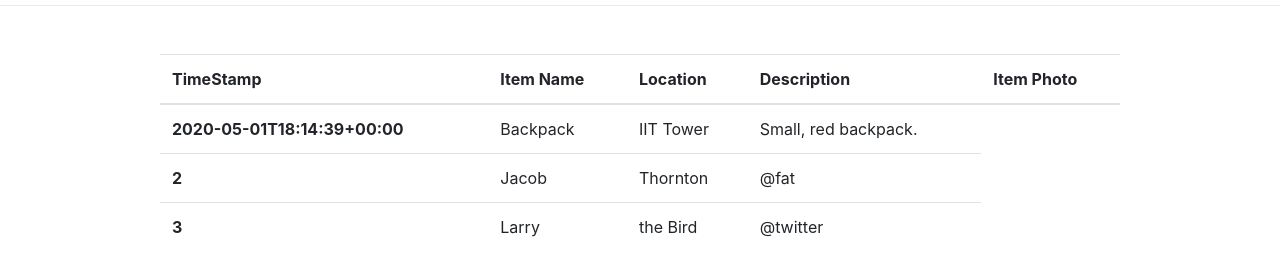
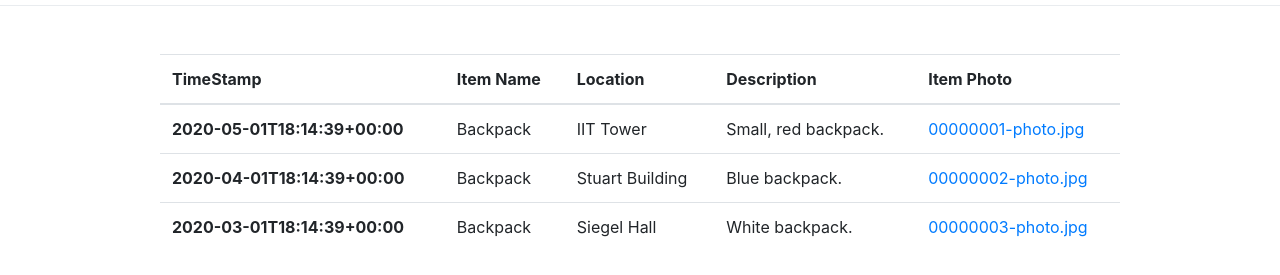
Before and after one commit to Xivius/cs487-prototype, a plain HTML site: page itemClaimLog.html in a window 1280 px wide. Shown: the part 99-374 px from the top of the page. Drawn offline with nearby package versions, Linux system fonts and the light colour scheme.

Commit message:
Add button link

```diff
--- a/itemClaimLog.html
+++ b/itemClaimLog.html
@@ -49,20 +49,22 @@
             <th scope="row">2020-05-01T18:14:39+00:00</th>
             <td>Backpack</td>
             <td>IIT Tower</td>
-            <td>Small, red backpack. </td>
-            <td><a></a></td>
+            <td>Small, red backpack.</td>
+            <td><a href="img/red-backpack.jpg">00000001-photo.jpg</a></td>
           </tr>
           <tr>
-            <th scope="row">2</th>
-            <td>Jacob</td>
-            <td>Thornton</td>
-            <td>@fat</td>
+            <th scope="row">2020-04-01T18:14:39+00:00</th>
+            <td>Backpack</td>
+            <td>Stuart Building</td>
+            <td>Blue backpack.</td>
+            <td><a href="img/red-backpack.jpg">00000002-photo.jpg</a></td>
           </tr>
           <tr>
-            <th scope="row">3</th>
-            <td>Larry</td>
-            <td>the Bird</td>
-            <td>@twitter</td>
+            <th scope="row">2020-03-01T18:14:39+00:00</th>
+            <td>Backpack</td>
+            <td>Siegel Hall</td>
+            <td>White backpack.</td>
+            <td><a href="img/red-backpack.jpg">00000003-photo.jpg</a></td>
           </tr>
         </tbody>
       </table>
--- a/screen.css
+++ b/screen.css
@@ -1,4 +1,5 @@
 body {
+  margin-bottom: 3%;
   overflow-x: hidden;
 }
 
```
Also changed, not shown: dropOffLocations.html (+5 -3 lines), eventHandlers.js (+8 -5 lines), itemClaimForm.html (+1 -3 lines), itemDetails.html (+2 -2 lines).
